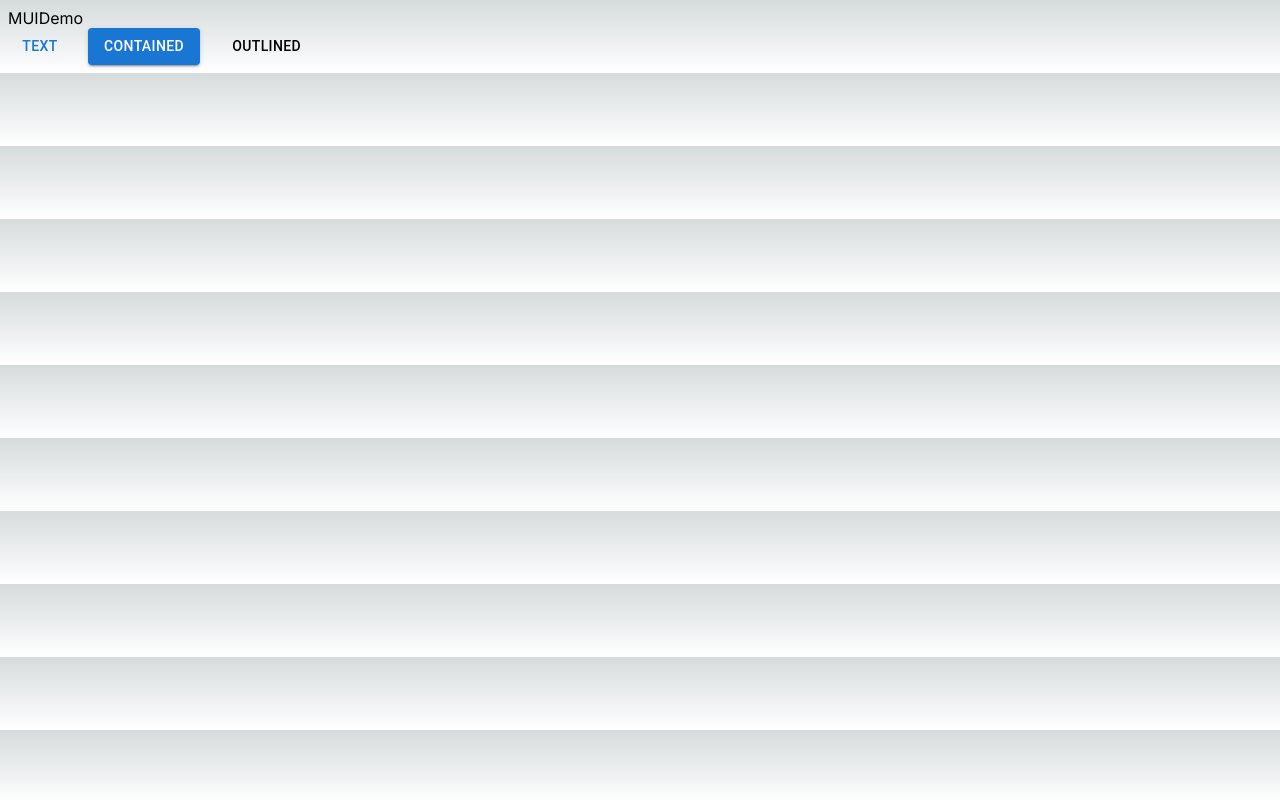
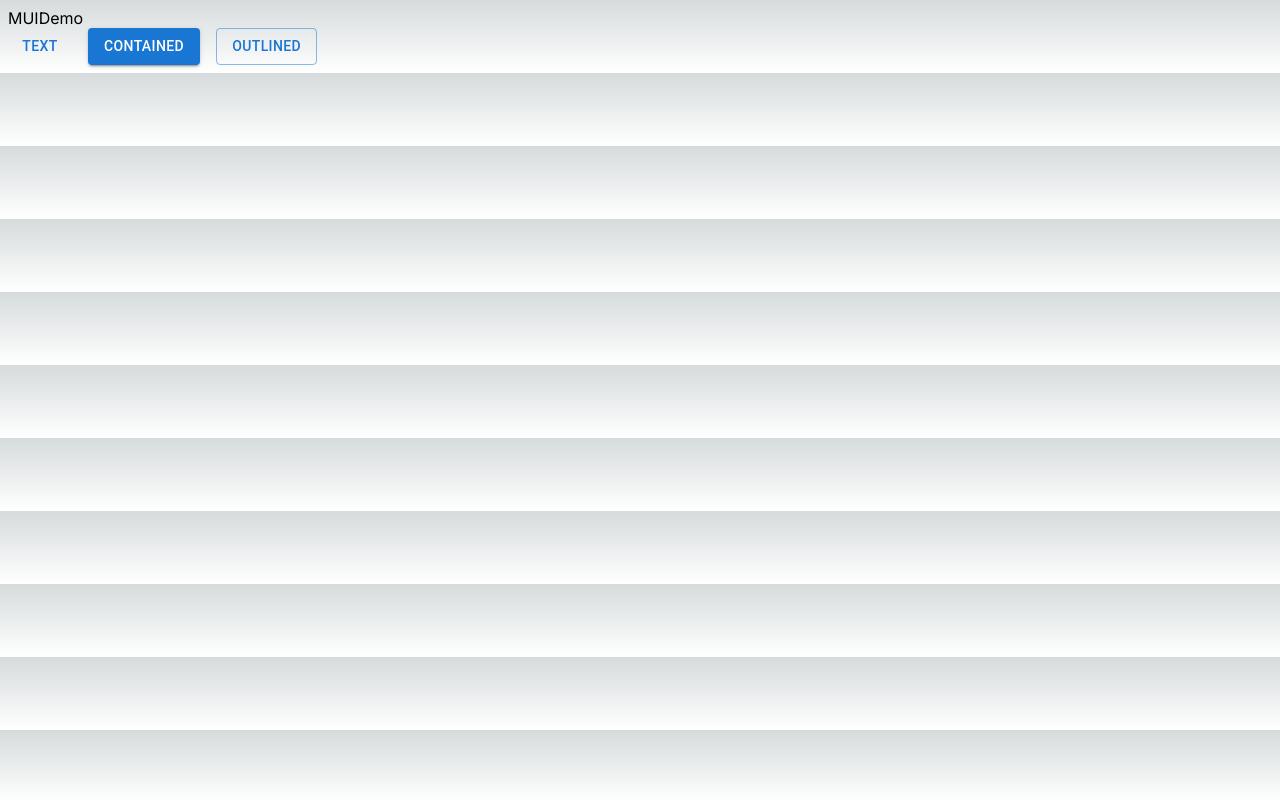
Before and after one commit to iiimomoniii/Workshop_NextJS, a Next.js app: page /mui in a window 1280 px wide. Built offline with nearby package versions, Linux system fonts and the light colour scheme.

Commit message:
test import MUI by show Button

```diff
--- a/src/app/mui/page.tsx
+++ b/src/app/mui/page.tsx
@@ -10,7 +10,7 @@ export default function MUIDemo({}: Props) {
         <Stack spacing={2} direction="row">
             <Button variant="text">Text</Button>
             <Button variant="contained">Contained</Button>
-            <Button variant="outline">Outlined</Button>
+            <Button variant="outlined">Outlined</Button>
         </Stack>
     </div>
   )
```
